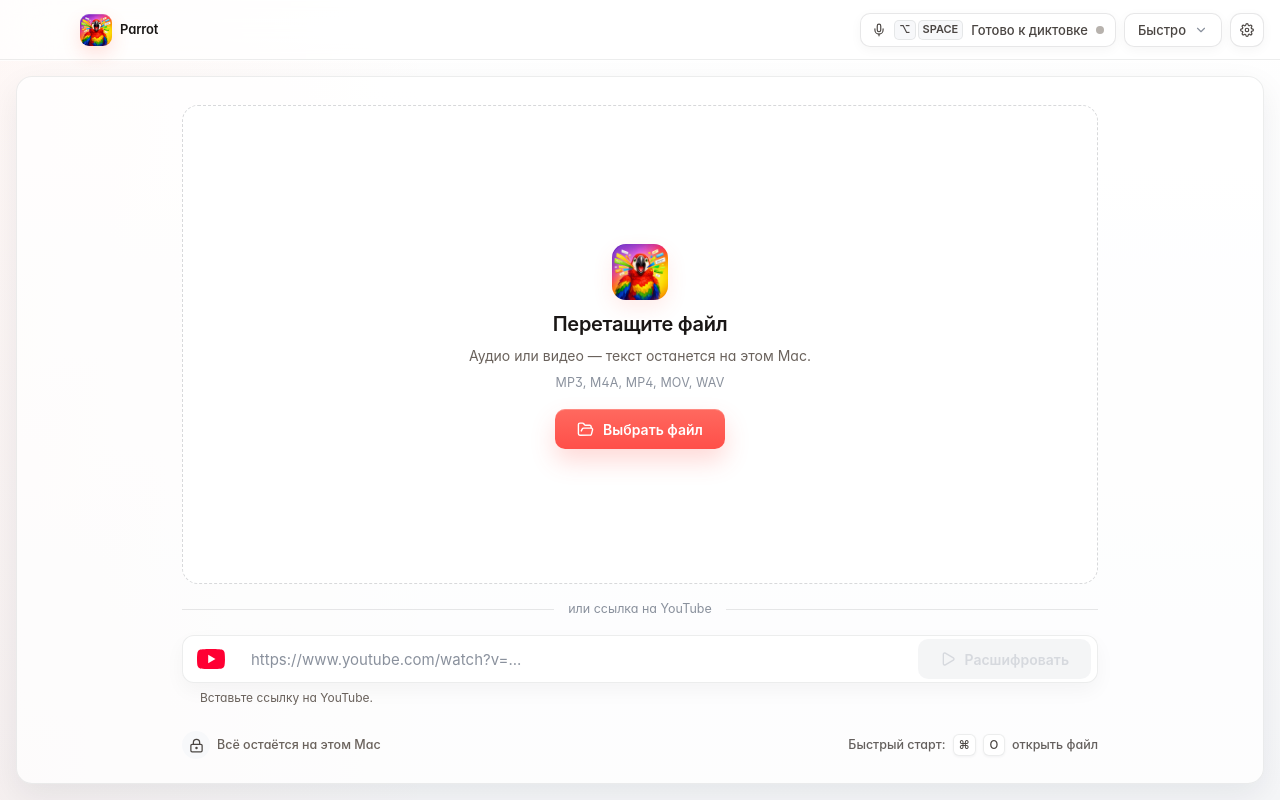
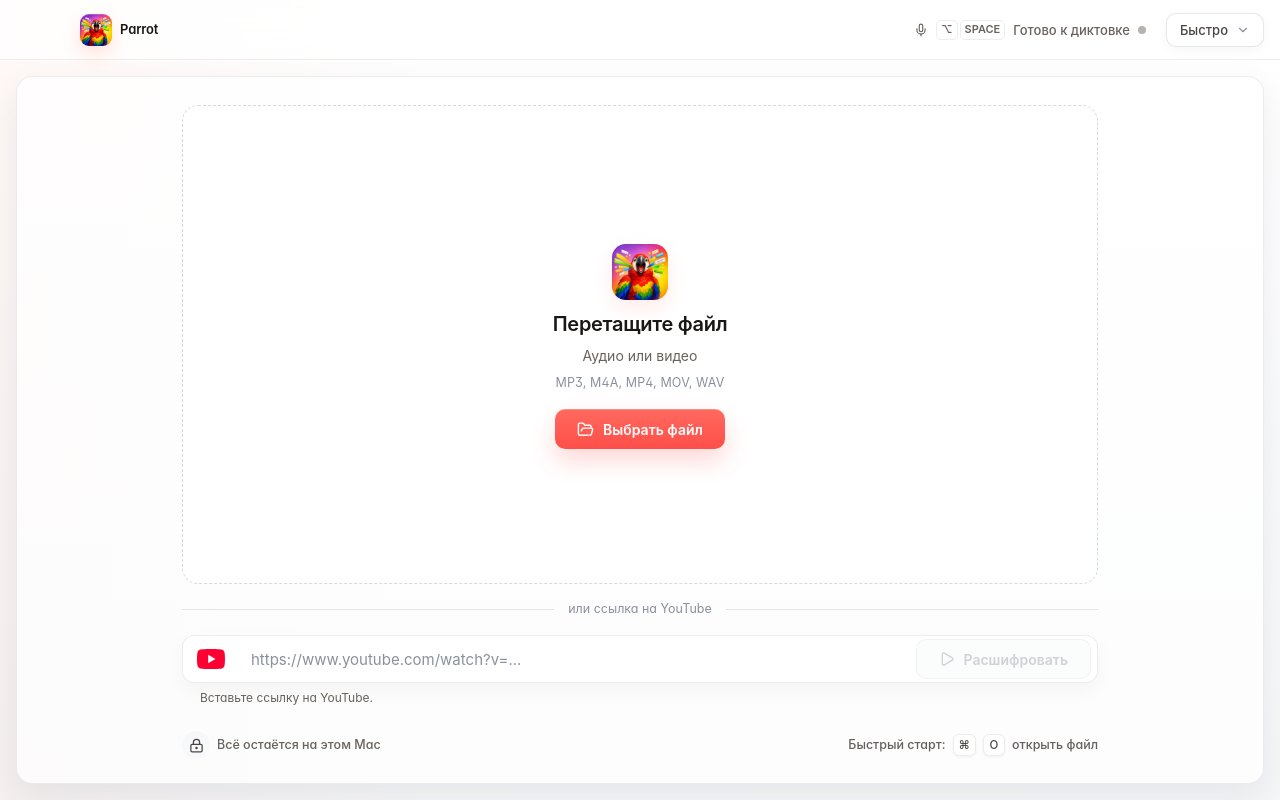
Before and after one commit to ungurenko/parrot, a React (Vite) app: page / in a window 1280 px wide. Built offline with nearby package versions, Linux system fonts and the light colour scheme; the HTML template or start-up script is replaced by a standard one.

Commit message:
feat: ясная иерархия экранов — одна главная кнопка, спокойное второстепенное

```diff
--- a/src/App.tsx
+++ b/src/App.tsx
@@ -374,7 +374,7 @@
         <div className="toolbar-actions flex min-w-0 items-center gap-2">
           {settings?.dictation_enabled && (
             <span
-              className="pill dictation-pill"
+              className={`pill dictation-pill${dictationIdle ? " idle" : ""}`}
               aria-label={dictationTitle}
               title={dictationTitle}
             >
@@ -413,27 +413,6 @@
               />
             </button>
           )}
-          <button
-            type="button"
-            className="icon-btn"
-            onClick={() => setSettingsOpen(true)}
-            title="Настройки"
-            aria-label="Настройки"
-          >
-            <svg
-              width="14"
-              height="14"
-              viewBox="0 0 24 24"
-              fill="none"
-              stroke="currentColor"
-              strokeWidth={2}
-              strokeLinecap="round"
-              strokeLinejoin="round"
-            >
-              <circle cx="12" cy="12" r="3" />
-              <path d="M19.4 15a1.65 1.65 0 0 0 .33 1.82l.06.06a2 2 0 1 1-2.83 2.83l-.06-.06a1.65 1.65 0 0 0-1.82-.33 1.65 1.65 0 0 0-1 1.51V21a2 2 0 1 1-4 0v-.09A1.65 1.65 0 0 0 9 19.4a1.65 1.65 0 0 0-1.82.33l-.06.06a2 2 0 1 1-2.83-2.83l.06-.06a1.65 1.65 0 0 0 .33-1.82 1.65 1.65 0 0 0-1.51-1H3a2 2 0 1 1 0-4h.09A1.65 1.65 0 0 0 4.6 9a1.65 1.65 0 0 0-.33-1.82l-.06-.06a2 2 0 1 1 2.83-2.83l.06.06a1.65 1.65 0 0 0 1.82.33H9a1.65 1.65 0 0 0 1-1.51V3a2 2 0 1 1 4 0v.09a1.65 1.65 0 0 0 1 1.51 1.65 1.65 0 0 0 1.82-.33l.06-.06a2 2 0 1 1 2.83 2.83l-.06.06a1.65 1.65 0 0 0-.33 1.82V9a1.65 1.65 0 0 0 1.51 1H21a2 2 0 1 1 0 4h-.09a1.65 1.65 0 0 0-1.51 1z" />
-            </svg>
-          </button>
         </div>
       </header>
 
--- a/src/components/DropZone.tsx
+++ b/src/components/DropZone.tsx
@@ -77,7 +77,7 @@
 
       <div className="hero-text">
         <h1>Перетащите файл</h1>
-        <p>Аудио или видео — текст останется на этом&nbsp;Mac.</p>
+        <p>Аудио или видео</p>
         <p className="format-line">{FORMAT_HINT}</p>
       </div>
 
--- a/src/components/Onboarding.tsx
+++ b/src/components/Onboarding.tsx
@@ -156,9 +156,6 @@
             Parrot превращает аудио, видео и ссылки YouTube в текст — прямо на
             вашем Mac.
           </p>
-          <p className="text-sm text-muted-foreground">
-            Подготовим Parrot к первой расшифровке. Без лишних настроек.
-          </p>
         </CardHeader>
 
         <CardContent className="px-6 pb-6">
@@ -201,9 +198,6 @@
                   </div>
                   <div className="quick-start-title">{selectedMode.title}</div>
                   <div className="quick-start-text">{selectedMode.detail}</div>
-                  <div className="quick-start-tech">
-                    Модель: {selectedMode.technicalName} · {selectedMode.size}
-                  </div>
                 </div>
                 <Button
                   type="button"
--- a/src/index.css
+++ b/src/index.css
@@ -547,27 +547,9 @@
     100% { transform: translateX(250%); }
   }
 
-  /* Waveform */
-  .waveform {
-    display: flex; align-items: flex-end; gap: 3px;
-    height: 36px;
-    margin-top: 14px;
-  }
-  .waveform .bar-w {
-    flex: 1;
-    height: 100%;
-    min-width: 2px;
-    background: linear-gradient(180deg, #ff7a59, #f5c518);
-    border-radius: 2px;
-    transform-origin: bottom;
-    opacity: 0.35;
-    transition: transform 0.45s ease, opacity 0.45s ease;
-  }
-  .waveform .bar-w.active { opacity: 1; }
   @media (prefers-reduced-motion: reduce) {
     .parrot-pulse::before, .parrot-pulse::after { animation: none; }
     .progress-fill.indeterminate { animation: none; }
-    .waveform .bar-w { transition: none; }
   }
 
   /* Processing: stages timeline */
@@ -659,14 +641,6 @@
   .tip-card .tip-text {
     flex: 1;
     min-width: 0;
-    animation: tip-fade 6s ease-in-out infinite;
-  }
-  @keyframes tip-fade {
-    0%, 10%, 90%, 100% { opacity: 1; }
-    50%                { opacity: 0.65; }
-  }
-  @media (prefers-reduced-motion: reduce) {
-    .tip-card .tip-text { animation: none; }
   }
 
   /* Doc card (result) — cool neutral paper-like */
@@ -1591,8 +1565,8 @@
   .hero-drop .choose-btn {
     margin-top: 6px;
   }
-  .choose-btn,
-  .btn-primary {
+  /* Primary CTA — единственная красная кнопка на экране */
+  .choose-btn {
     height: 40px;
     display: inline-flex;
     align-items: center;
@@ -1608,15 +1582,40 @@
     font-weight: 600;
     letter-spacing: 0;
   }
-  .choose-btn:hover,
-  .btn-primary:hover:not(:disabled) {
+  .choose-btn:hover {
     background: linear-gradient(180deg, #ff746b 0%, #ff5750 100%);
     transform: translateY(-1px);
   }
+
+  /* Secondary action («Расшифровать» у YouTube) — спокойная, не спорит с красной */
+  .btn-primary {
+    height: 40px;
+    display: inline-flex;
+    align-items: center;
+    justify-content: center;
+    gap: 9px;
+    padding: 0 22px;
+    border-radius: 10px;
+    background: var(--surface);
+    border: 1px solid var(--hairline-strong);
+    box-shadow: var(--shadow-elev);
+    color: var(--ink);
+    font-size: 14px;
+    font-weight: 600;
+    letter-spacing: 0;
+    cursor: pointer;
+    transition: background 0.15s, transform 0.1s;
+  }
+  .btn-primary:hover:not(:disabled) {
+    background: var(--surface-2);
+    transform: translateY(-1px);
+  }
+  .btn-primary:active { transform: translateY(0); }
   .btn-primary:disabled {
-    background: #e5e7eb;
+    background: var(--surface-2);
     box-shadow: none;
-    color: #9aa1ad;
+    color: var(--ink-4);
+    cursor: not-allowed;
   }
   .youtube-divider {
     display: grid;
@@ -1746,11 +1745,11 @@
   .history-heading {
     margin: 0;
     padding: 0;
-    font-size: 19px;
-    line-height: 1.2;
+    font-size: 13px;
+    line-height: 1.3;
     font-weight: 600;
-    letter-spacing: -0.01em;
-    color: var(--ink);
+    letter-spacing: 0.01em;
+    color: var(--ink-2);
   }
   .history-items {
     display: flex;
@@ -1769,22 +1768,38 @@
   .history-item {
     display: grid;
     align-items: center;
-    grid-template-columns: 44px minmax(0, 1fr) 28px 28px;
+    grid-template-columns: 44px minmax(0, 1fr);
     gap: 10px;
     padding: 14px 0;
     border-radius: 0;
     background: transparent;
-    border: 0;
     border-bottom: 1px solid var(--hairline);
     box-shadow: none;
     backdrop-filter: none;
     -webkit-backdrop-filter: none;
     transition: background 0.15s, border-color 0.15s, transform 0.15s;
+    position: relative;
   }
   .history-item:hover {
     background: transparent;
     border-color: var(--hairline);
   }
+  /* Плавная подложка под кнопками действий — появляется при наведении,
+     чтобы текст под ними не просвечивал */
+  .history-item::after {
+    content: "";
+    position: absolute;
+    top: 6px;
+    bottom: 6px;
+    right: -10px;
+    width: 88px;
+    background: linear-gradient(to right, transparent, var(--surface-side) 45%);
+    opacity: 0;
+    pointer-events: none;
+    transition: opacity 0.15s ease;
+    z-index: 1;
+  }
+  .history-item:hover::after { opacity: 1; }
   .history-media {
     width: 42px;
     height: 42px;
@@ -1817,11 +1832,20 @@
   }
   .history-repeat,
   .history-delete {
-    width: 30px;
-    height: 30px;
+    position: absolute;
+    top: 50%;
+    transform: translateY(-50%);
+    z-index: 2;
+    width: 28px;
+    height: 28px;
     align-self: center;
     opacity: 0;
-  }
+    background: var(--surface-side);
+    border: 0.5px solid var(--hairline);
+    box-shadow: var(--shadow-elev);
+  }
+  .history-delete { right: -6px; }
+  .history-repeat { right: 26px; }
   .history-item:hover .history-repeat,
   .history-item:hover .history-delete,
   .history-repeat:focus-visible,
@@ -1830,6 +1854,20 @@
 
   /* Dictation pill — мик + клавиши + статус + LED справа */
   .dictation-pill { gap: 8px; padding: 0 11px 0 11px; }
+  /* В режиме ожидания пилюля блёклая — не спорит с кнопками */
+  .dictation-pill.idle {
+    background: transparent;
+    border-color: transparent;
+    box-shadow: none;
+    color: var(--ink-3);
+  }
+  .dictation-pill.idle .dictation-mic,
+  .dictation-pill.idle .dictation-status { color: var(--ink-3); }
+  .dictation-pill.idle .dictation-kbd {
+    background: transparent;
+    border-color: var(--hairline);
+    color: var(--ink-3);
+  }
   .dictation-mic { color: var(--ink-2); flex-shrink: 0; }
   .dictation-keys {
     display: inline-flex;
@@ -2279,14 +2317,10 @@
   }
   .history-repeat {
     flex-shrink: 0;
-    width: 28px;
-    height: 28px;
     display: inline-flex;
     align-items: center;
     justify-content: center;
     border-radius: var(--r-pill);
-    background: transparent;
-    border: 0.5px solid transparent;
     color: var(--ink-3);
     cursor: pointer;
     transition: background 0.15s, color 0.15s, border-color 0.15s;
@@ -2296,7 +2330,7 @@
     color: #235fa8;
     border-color: rgba(58,140,255,0.18);
   }
-  .history-repeat:disabled {
+  .history-item:hover .history-repeat:disabled {
     opacity: 0.35;
     cursor: not-allowed;
   }
@@ -2460,3 +2494,15 @@
     box-shadow: 0 5px 18px rgba(18, 22, 30, 0.05);
   }
 }
+
+/* Второе по значимости действие («Сделать конспект») — фирменный коралловый акцент.
+   Вне @layer, чтобы перебить утилиты Tailwind на кнопке. */
+.result-action-bar .btn-accent {
+  color: var(--parrot-accent);
+  border-color: color-mix(in srgb, var(--parrot-accent) 35%, transparent);
+}
+.result-action-bar .btn-accent:hover {
+  background: color-mix(in srgb, var(--parrot-accent) 8%, transparent);
+  color: var(--parrot-accent);
+  border-color: color-mix(in srgb, var(--parrot-accent) 50%, transparent);
+}
```
Also changed, not shown: src/components/ProcessingView.tsx (+5 -29 lines), src/components/ResultView.tsx (+4 -9 lines).
